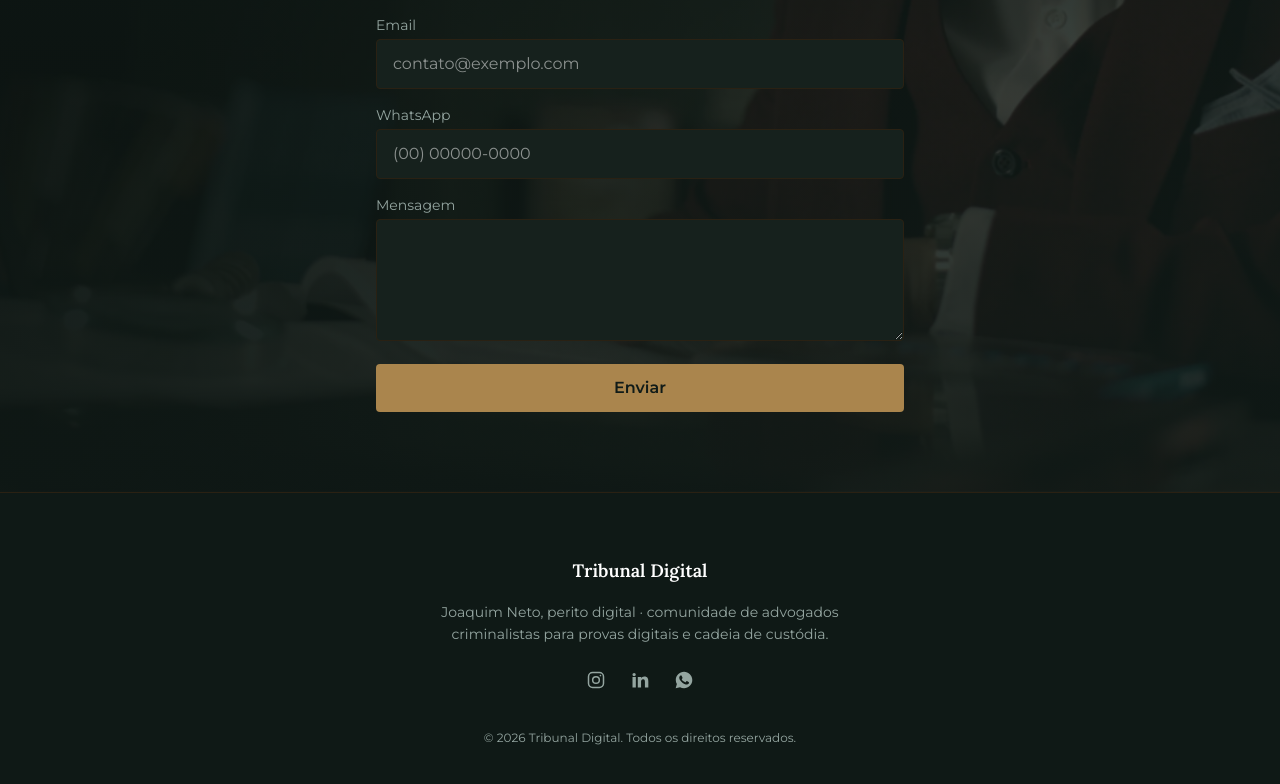
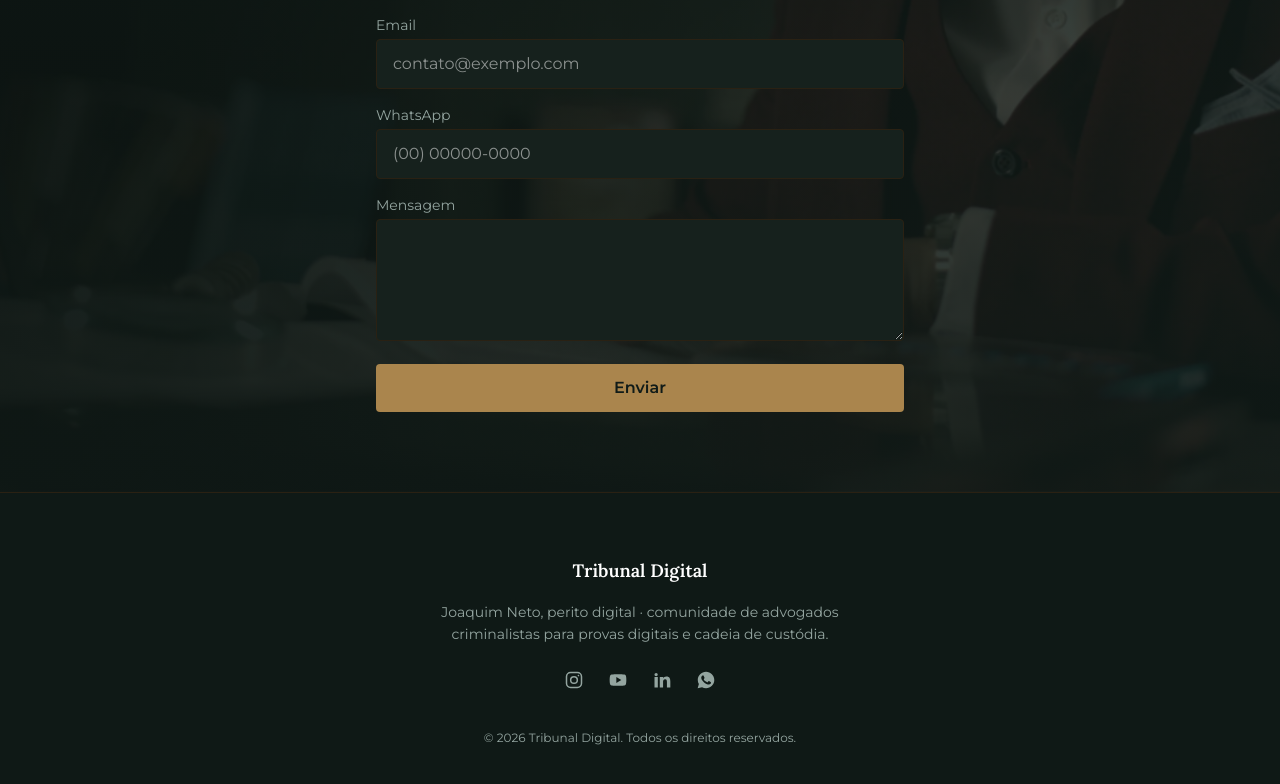
Before and after one commit to claytonlcorrea/tribunal-digital-site, a Next.js app: page / in a window 1280 px wide. Shown: the part 4265-5049 px from the top of the page. Built offline with nearby package versions, Linux system fonts and the light colour scheme.

Commit message:
Adiciona ícone do YouTube no footer
Co-Authored-By: Claude Sonnet 5 <noreply@anthropic.com>

```diff
--- a/src/components/Footer.tsx
+++ b/src/components/Footer.tsx
@@ -7,6 +7,15 @@ const SOCIAL = [
         <rect x="3" y="3" width="18" height="18" rx="5" />
         <circle cx="12" cy="12" r="4" />
         <circle cx="17.3" cy="6.7" r="1" fill="currentColor" stroke="none" />
+      </svg>
+    ),
+  },
+  {
+    label: "YouTube",
+    href: "https://www.youtube.com/@peritodigital",
+    icon: (
+      <svg width="20" height="20" viewBox="0 0 24 24" fill="currentColor">
+        <path d="M21.58 7.19c-.23-.87-.91-1.56-1.78-1.79C18.25 5 12 5 12 5s-6.25 0-7.8.4c-.87.23-1.55.92-1.78 1.79C2 8.75 2 12 2 12s0 3.25.42 4.81c.23.87.91 1.55 1.78 1.79C5.75 19 12 19 12 19s6.25 0 7.8-.4c.87-.24 1.55-.92 1.78-1.79C22 15.25 22 12 22 12s0-3.25-.42-4.81ZM10 15.5v-7l6 3.5-6 3.5Z" />
       </svg>
     ),
   },
```
